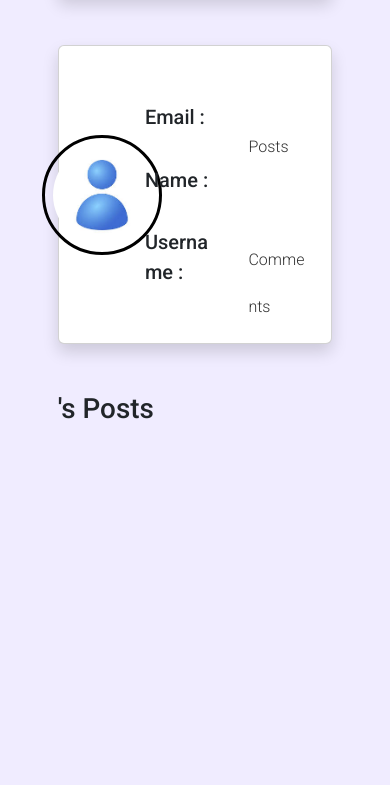
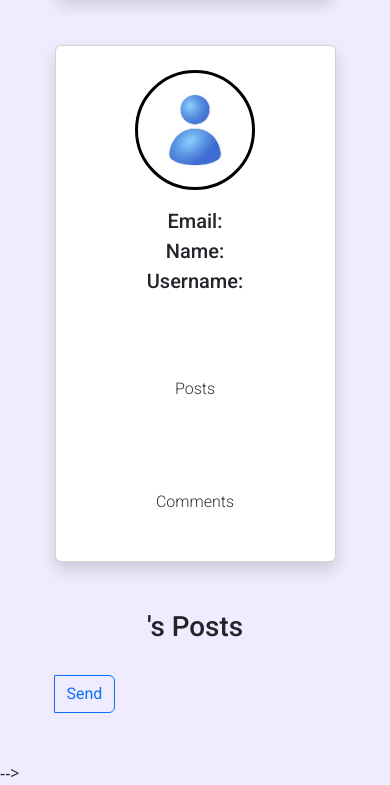
Before and after one commit to Hassan-Aletreby/Java-Script-finalTask, a website with bundled scripts: page profile.html in a window 390 px wide. Shown: the part 59-844 px from the top of the page. Built offline with nearby package versions, Linux system fonts and the light colour scheme; no server answers.

Commit message:
responsive profile page

```diff
--- a/profile.html
+++ b/profile.html
@@ -205,75 +205,67 @@
   <!-- end nav -->
   <!-- main Info -->
   <div class="container">
-    <div class="col-9 container p-0 ">
-      <div class="card shadow my-5">
+    <div class="container my-5 col-10 mx-auto">
+      <!-- معلومات المستخدم -->
+      <div class="card shadow mb-5">
         <div class="card-body">
-          <div class="row">
-            <div class="col-3 d-flex flex-column align-items-center justify-content-center">
-              <img id="profile__img" src="./img/user.jpeg">
+          <div class="row text-center text-md-start">
+            <!-- صورة البروفايل -->
+            <div class="col-12 col-md-3 d-flex flex-column align-items-center justify-content-center mb-3 mb-md-0">
+              <img id="profile__img" src="./img/user.jpeg" class="img-fluid rounded-circle" style="max-width: 150px;">
             </div>
-            <div class="col-5 d-flex flex-column justify-content-evenly" style="font-weight: 700;">
-              <div class="user__info">
-                Email :
-                <span id="profile__email">
-                </span>
-              </div>
-              <div class="user__info">
-                Name :
-                <span id="profile__name">
-                </span>
-              </div>
-              <div class="user__info">
-                Username :
-                <span id="profile__user__name">
-                </span>
-              </div>
+
+            <!-- معلومات المستخدم -->
+            <div class="col-12 col-md-5 d-flex flex-column justify-content-evenly mb-3 mb-md-0" style="font-weight: 700;">
+              <div class="user__info">Email: <span id="profile__email"></span></div>
+              <div class="user__info">Name: <span id="profile__name"></span></div>
+              <div class="user__info">Username: <span id="profile__user__name"></span></div>
             </div>
-            <div class="col-4 d-flex flex-column justify-content-evenly" style="font-weight: 700;">
-              <div class="numberInfo">
-                <span id="postsNum"></span> Posts
-              </div>
-              <div class="numberInfo">
-                <span id="commentsNum"></span> Comments
+
+            <!-- عدد البوستات والكومنتات -->
+            <div class="col-12 col-md-4 d-flex flex-column justify-content-evenly" style="font-weight: 700;">
+              <div class="numberInfo"><span id="postsNum"></span> Posts</div>
+              <div class="numberInfo"><span id="commentsNum"></span> Comments</div>
+            </div>
+          </div>
+        </div>
+      </div>
+
+      <!-- عنوان البوستات -->
+      <h1 class="my-4 text-center text-md-start"><span id="profile__name1"></span>'s Posts</h1>
+
+      <!-- البوستات -->
+      <div class="row" id="user__posts">
+        <!-- البوستات ستُضاف ديناميكياً هنا عبر JavaScript -->
+        <!-- مثال على بوست واحد (تكرره من JS): -->
+        <!--
+        <div class="col-12 col-md-6 col-lg-4 mb-4">
+          <div class="card h-100 shadow">
+            <div class="card-header d-flex align-items-center gap-2">
+              <img src="path/to/image.jpg" class="rounded-circle border" style="width: 40px; height: 40px;">
+              <strong>@username</strong>
+            </div>
+            <div class="card-body">
+              <img src="path/to/post.jpg" class="img-fluid rounded mb-2" style="height: 300px; object-fit: cover;">
+              <h6 class="text-muted">2025-05-30</h6>
+              <h4>Post Title</h4>
+              <p>Post body...</p>
+              <hr>
+              <span>(3) Comments</span>
+              <div class="comments p-2 mt-2 bg-light rounded" id="comments">
+                <!-- التعليقات تظهر هنا -->
+                <div class="input-group mt-2">
+                  <input type="text" class="form-control" id="commentInput" placeholder="Add your comment here...">
+                  <button class="btn btn-outline-primary" onclick="createCommentClicked()">Send</button>
+                </div>
               </div>
             </div>
           </div>
         </div>
+        -->
       </div>
-      <h1 class="my-5 p-0 "><span id="profile__name1"></span>'s Posts</h1>
-      <!-- end main info -->
-      <!-- posts -->
-      <div class="row" id="user__posts">
-        <!-- <div class="card shadow ">
-                 <div class="card-header">
-                   <img src="${author.profile_image}" alt="" style="width: 40px; height: 40px;" class="rounded-circle border border-2">
-                   <bold>@${author.username}</bold>
-                 </div>
-                 <div class="card-body">
-                   <img src="${post.image}" alt="" style="width: 100%; height: 400px;" class="rounded">
-                   <h6 style="color: rgb(118, 118, 118);" class="mt-1">${post.created_at}</h6>
-                   <h4>${postTitle}</h4>
-                   <p>${post.body}</p>
-                   <hr>
-                   <svg xmlns="http://www.w3.org/2000/svg" width="16" height="16" fill="currentColor" class="bi bi-pen" viewBox="0 0 16 16">
-                   <path d="m13.498.795.149-.149a1.207 1.207 0 1 1 1.707 1.708l-.149.148a1.5 1.5 0 0 1-.059 2.059L4.854 14.854a.5.5 0 0 1-.233.131l-4 1a.5.5 0 0 1-.606-.606l1-4a.5.5 0 0 1 .131-.232l9.642-9.642a.5.5 0 0 0-.642.056L6.854 4.854a.5.5 0 1 1-.708-.708L9.44.854A1.5 1.5 0 0 1 11.5.796a1.5 1.5 0 0 1 1.998-.001m-.644.766a.5.5 0 0 0-.707 0L1.95 11.756l-.764 3.057 3.057-.764L14.44 3.854a.5.5 0 0 0 0-.708z"/>
-                   </svg>
-                   <span>(${post.comments_count}) Comments</span>
-                   <span id="postTags-${post.id}"></span>
-                   <div class="comments p-3 mt-3" id="comments">
-                   ${commentsContent}
-                       <div class="input-group mb-3" id="add-comment-div">
-                       <input type="text" class="form-control" id="commentInput" placeholder="add your comment here ...">
-                       <button id="addCommentBtn" class="btn btn-outline-primary" type="button" onclick="createCommentClicked()">Send</button>
-                       </div>
-                   </div>
-                   </div>
-                   <div>
-                 </div>
-               </div> -->
-      </div>
-      <!-- end posts -->
     </div>
+
    <!-- Bootstrap -->
    <script
    src="https://cdnjs.cloudflare.com/ajax/libs/bootstrap/5.3.3/js/bootstrap.min.js"
--- a/style.css
+++ b/style.css
@@ -13,10 +13,10 @@ body {
 .alert {
     position: fixed;
     z-index: 9999;
-    width: 25%;
+    width: max-content;
     right: 8px;
     bottom: 8px;
-    font-size: 16px;
+    font-size: 14px;
     font-weight: 600;
 }
 
@@ -35,6 +35,7 @@ body {
     border-radius: 50%;
     cursor: pointer;
     transition: all .3s ease-in-out;
+    z-index: 99999999;
 }
 
 .addbtn:hover {
```
